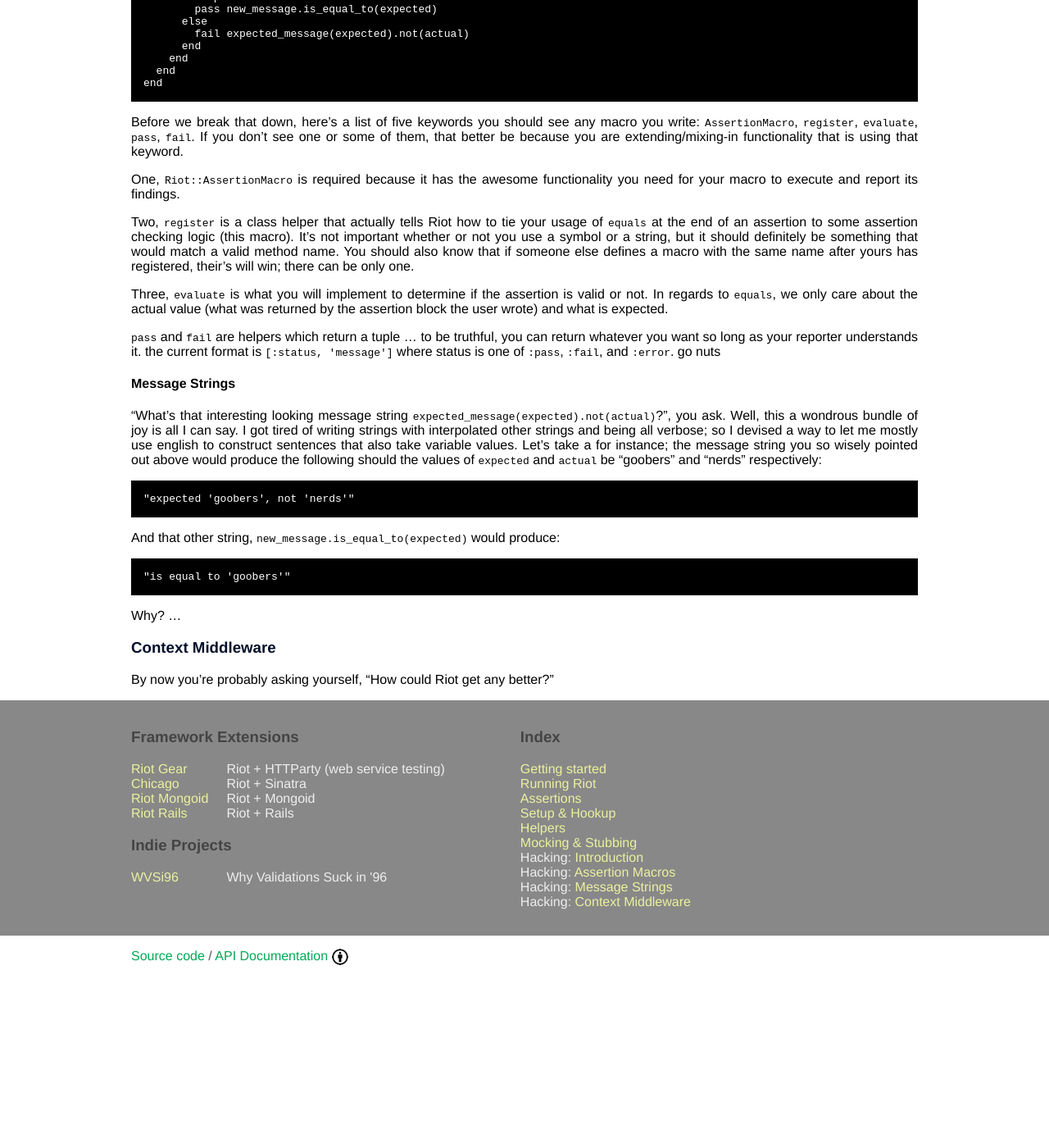
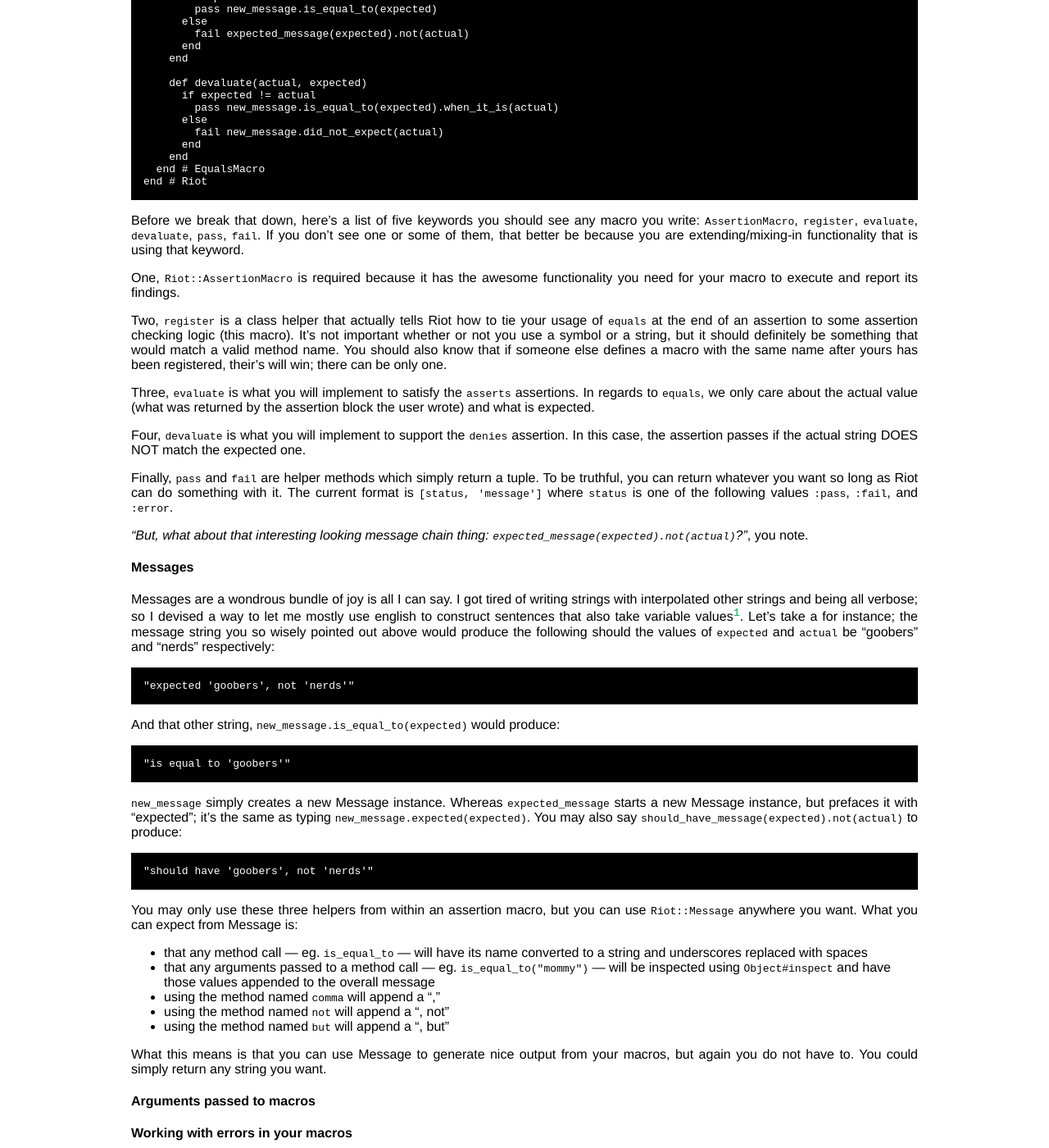
Before and after one commit to thumblemonks/riot, a Jekyll site: the page built from hacking.md, in a window 1280 px wide and 1400 px high, scrolled down 984 px. Shown: the whole window at 82% size. Built offline with Jekyll 4.4.1, drawn with Linux system fonts in a browser that asks for light colours; before the commit the page ends 2177 px from its top, so only the background shows below that; some of the changed text lies outside the part shown.

Commit message:
Added sub-section on working with errors in macros

```diff
--- a/hacking.md
+++ b/hacking.md
@@ -38,22 +38,34 @@
             fail expected_message(expected).not(actual)
           end
         end
-      end
-    end
 
-Before we break that down, here's a list of five keywords you should see any macro you write: `AssertionMacro`, `register`, `evaluate`, `pass`, `fail`. If you don't see one or some of them, that better be because you are extending/mixing-in functionality that is using that keyword.
+        def devaluate(actual, expected)
+          if expected != actual
+            pass new_message.is_equal_to(expected).when_it_is(actual)
+          else
+            fail new_message.did_not_expect(actual)
+          end
+        end
+      end # EqualsMacro
+    end # Riot
+
+Before we break that down, here's a list of five keywords you should see any macro you write: `AssertionMacro`, `register`, `evaluate`, `devaluate`, `pass`, `fail`. If you don't see one or some of them, that better be because you are extending/mixing-in functionality that is using that keyword.
 
 One, `Riot::AssertionMacro` is required because it has the awesome functionality you need for your macro to execute and report its findings.
 
-Two, `register` is a class helper that actually tells Riot how to tie your usage of `equals` at the end of an assertion to some assertion checking logic (this macro). It's not important whether or not you use a symbol or a string, but it should definitely be something that would match a valid method name. You should also know that if someone else defines a macro with the same name after yours has registered, their's will win; there can be only one.
+Two, `register` is a class helper that actually tells Riot how to tie your usage of `equals` at the end of an assertion to some assertion checking logic (this macro). It's not important whether or not you use a symbol or a string, but it should definitely be something that would match a valid method name. You should also know that if someone else defines a macro with the same name after yours has been registered, their's will win; there can be only one.
 
-Three, `evaluate` is what you will implement to determine if the assertion is valid or not. In regards to `equals`, we only care about the actual value (what was returned by the assertion block the user wrote) and what is expected.
+Three, `evaluate` is what you will implement to satisfy the `asserts` assertions. In regards to `equals`, we only care about the actual value (what was returned by the assertion block the user wrote) and what is expected.
 
-`pass` and `fail` are helpers which return a tuple ... to be truthful, you can return whatever you want so long as your reporter understands it. the current format is `[:status, 'message']` where status is one of `:pass`, `:fail`, and `:error`. go nuts
+Four, `devaluate` is what you will implement to support the `denies` assertion. In this case, the assertion passes if the actual string DOES NOT match the expected one.
 
-#### Message Strings {#message-strings}
+Finally, `pass` and `fail` are helper methods which simply return a tuple. To be truthful, you can return whatever you want so long as Riot can do something with it. The current format is `[status, 'message']` where `status` is one of the following values `:pass`, `:fail`, and `:error`.
 
-"What's that interesting looking message string `expected_message(expected).not(actual)`?", you ask. Well, this a wondrous bundle of joy is all I can say. I got tired of writing strings with interpolated other strings and being all verbose; so I devised a way to let me mostly use english to construct sentences that also take variable values. Let's take a for instance; the message string you so wisely pointed out above would produce the following should the values of `expected` and `actual` be "goobers" and "nerds" respectively:
+*"But, what about that interesting looking message chain thing: `expected_message(expected).not(actual)`?"*, you note.
+
+#### Messages {#message-strings}
+
+Messages are a wondrous bundle of joy is all I can say. I got tired of writing strings with interpolated other strings and being all verbose; so I devised a way to let me mostly use english to construct sentences that also take variable values[^speed]. Let's take a for instance; the message string you so wisely pointed out above would produce the following should the values of `expected` and `actual` be "goobers" and "nerds" respectively:
 
     "expected 'goobers', not 'nerds'"
 
@@ -61,8 +73,42 @@
 
     "is equal to 'goobers'"
 
-Why? ...
+`new_message` simply creates a new Message instance. Whereas `expected_message` starts a new Message instance, but prefaces it with "expected"; it's the same as typing `new_message.expected(expected)`. You may also say `should_have_message(expected).not(actual)` to produce:
+
+    "should have 'goobers', not 'nerds'"
+
+You may only use these three helpers from within an assertion macro, but you can use `Riot::Message` anywhere you want. What you can expect from Message is:
+
+* that any method call &mdash; eg. `is_equal_to` &mdash; will have its name converted to a string and underscores replaced with spaces
+* that any arguments passed to a method call &mdash; eg. `is_equal_to("mommy")` &mdash; will be inspected using `Object#inspect` and have those values appended to the overall message
+* using the method named `comma` will append a ","
+* using the method named `not` will append a ", not"
+* using the method named `but` will append a ", but"
+
+What this means is that you can use Message to generate nice output from your macros, but again you do not have to. You could simply return any string you want.
+
+#### Arguments passed to macros {#macro-arguments}
+
+
+
+#### Working with errors in your macros {#working-with-errors}
+
+Normally, you can ignore errors in your assertion macro because Riot specifically handles them when they are raised. However, if you're intending to write an assertion macro that cares about errors you can do so easily as you are registering it. To declare that your macro expects exceptions, you simply call `expects_exception!`. For instance:
+
+    module Riot
+      class RaisesMacro < AssertionMacro
+        register :raises
+        expects_exception!
+
+        # ...
+      end # RaisesMacro
+    end # Riot
+
+That is the actual opening stanza to Riot's own `raises macro`. What happens when you register your macro in this way is that Riot will pass the actual exception on to your macro if one is raised while evaluating the assertion block (your macro will be called by default if no exception is raised). The exception itself will be the the first argument passed to `evaluate` or `devaluate` or `nil` in the event nothing was raised.
 
 ### Context Middleware {#context-middleware}
 
 By now you're probably asking yourself, "How could Riot get any better?"
+
+<!-- footnotes -->
+[^speed]: The implementation of Message is actually really fast. It's even benchmarked.
```
